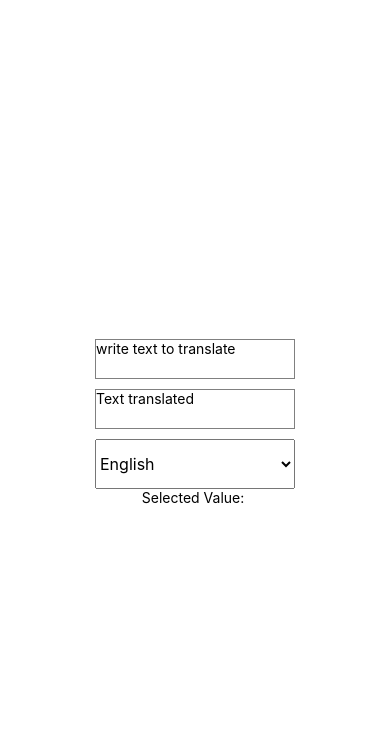
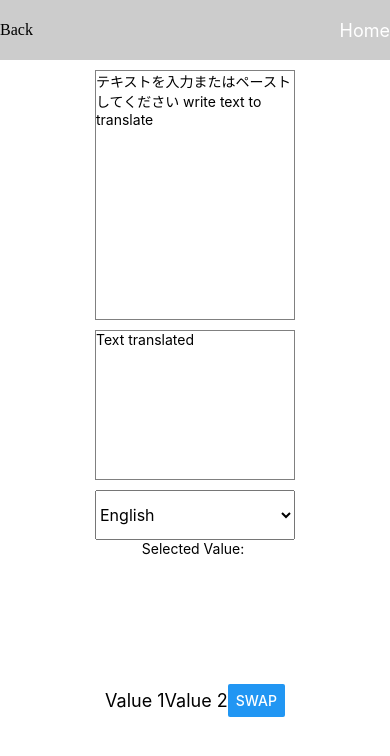
Before and after one commit to braulioPad/translateWeb, a React Native app: screen / in a window 390 px wide. Shown: the top 756 px of the page. Built offline with nearby package versions, Linux system fonts and the light colour scheme.

Commit message:
homepageupdate

```diff
--- a/App.js
+++ b/App.js
@@ -1,5 +1,7 @@
 import React, { useState } from 'react';
 import { View, Text, TextInput, Picker,StyleSheet  } from 'react-native';
+import Header from './src/Header';
+import Select from './src/Select';
 
 export default function App() {
   const [text1, setText1] = useState('');
@@ -13,9 +15,10 @@ export default function App() {
 
   return (
     <View style={styles.container}>
+      <Header/>
      <TextInput
-        style={{ height: 40, width: 200, borderColor: 'gray', borderWidth: 1, marginBottom: 10 }}
-        placeholder="write text to translate"
+        style={{ height: 250, width: 200, borderColor: 'gray', borderWidth: 1, marginTop: 10,marginBottom: 10 }}
+        placeholder="テキストを入力またはペーストしてください write text to translate"
         onChangeText={text => setText1(text)}
         value={text1}
         multiline
@@ -23,7 +26,7 @@ export default function App() {
       />
       <TextInput
         editable={false}
-        style={{ height: 40, width: 200, borderColor: 'gray', borderWidth: 1, marginBottom: 10 }}
+        style={{ height: 150, width: 200, borderColor: 'gray', borderWidth: 1, marginBottom: 10 }}
         placeholder="Text translated"
         onChangeText={text => setText2(text)}
         value={text2}
@@ -39,6 +42,7 @@ export default function App() {
         <Picker.Item label="Chinese" value="cn" />
       </Picker>
       <Text>Selected Value: {selectedValue}</Text>
+      <Select/>
     </View>
   );
 }
--- /dev/null
+++ b/metro.config.js
@@ -0,0 +1,3 @@
+const { getDefaultConfig } = require('expo/metro-config');
+
+module.exports = getDefaultConfig(__dirname);
--- /dev/null
+++ b/src/Header.jsx
@@ -0,0 +1,34 @@
+import React from 'react';
+import { View, Text, StyleSheet } from 'react-native';
+
+const Header = () => {
+  return (
+    <View style={styles.header}>
+      <View>Back</View>
+      <View><Text style={styles.title}>Home</Text></View>
+
+    </View>
+  );
+};
+
+const styles = StyleSheet.create({
+  header: {
+    width: '100%',
+    height: 60,
+    backgroundColor: '#ccc',
+    justifyContent: 'space-between',
+    alignItems: 'center',
+    paddingTop: 20,
+    paddingBottom: 20,
+    flexDirection: 'row',
+  },
+  title: {
+    color: 'white',
+    fontSize: 18,
+  },
+  text: {
+    color: '#ccc',
+  },
+});
+
+export default Header;
--- /dev/null
+++ b/src/Select.jsx
@@ -0,0 +1,40 @@
+import React, { useState } from 'react';
+import { View, Text, Button, StyleSheet } from 'react-native';
+
+const Select = () => {
+  const [elements, setElements] = useState(['Value 1', 'Value 2']);
+
+  const swapElements = () => {
+    setElements(prevElements => {
+      // 创建一个新数组，交换第一个和第二个元素的位置
+      const newElements = [...prevElements];
+      const temp = newElements[0];
+      newElements[0] = newElements[1];
+      newElements[1] = temp;
+      return newElements;
+    });
+  };
+
+  return (
+    <View style={styles.container}>
+      <Text style={styles.text}>{elements[0]}</Text>
+      <Text style={styles.text}>{elements[1]}</Text>
+      <Button title="Swap" onPress={swapElements} />
+    </View>
+  );
+};
+
+const styles = StyleSheet.create({
+  container: {
+    flex: 1,
+    alignItems: 'center',
+    justifyContent: 'center',
+    flexDirection: 'row',
+  },
+  text: {
+    fontSize: 18,
+    marginVertical: 10,
+  },
+});
+
+export default Select;
```
Also changed, not shown: src/Select copy.jsx (added, +46 -0 lines), src/text/Text.js (added).
